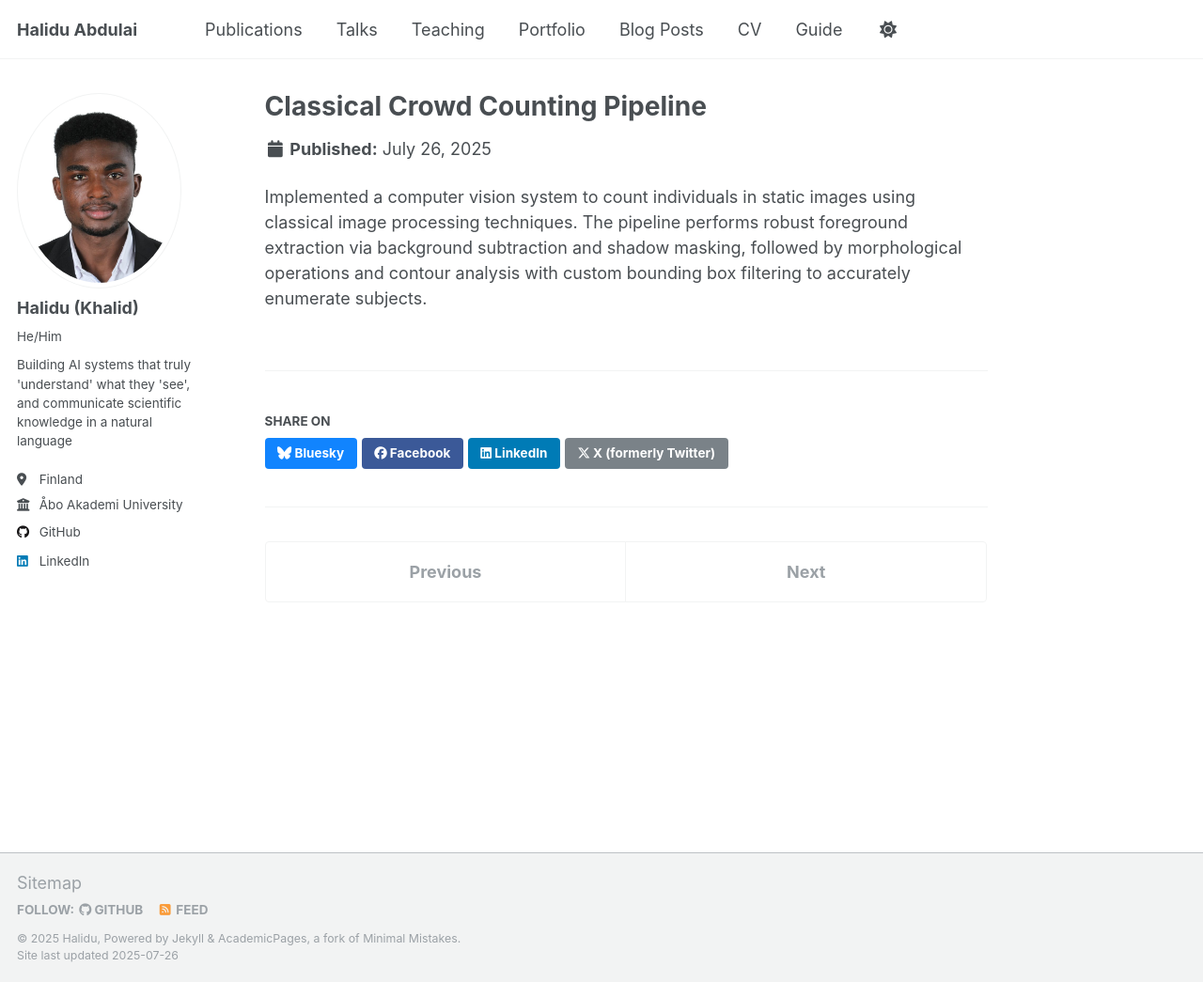
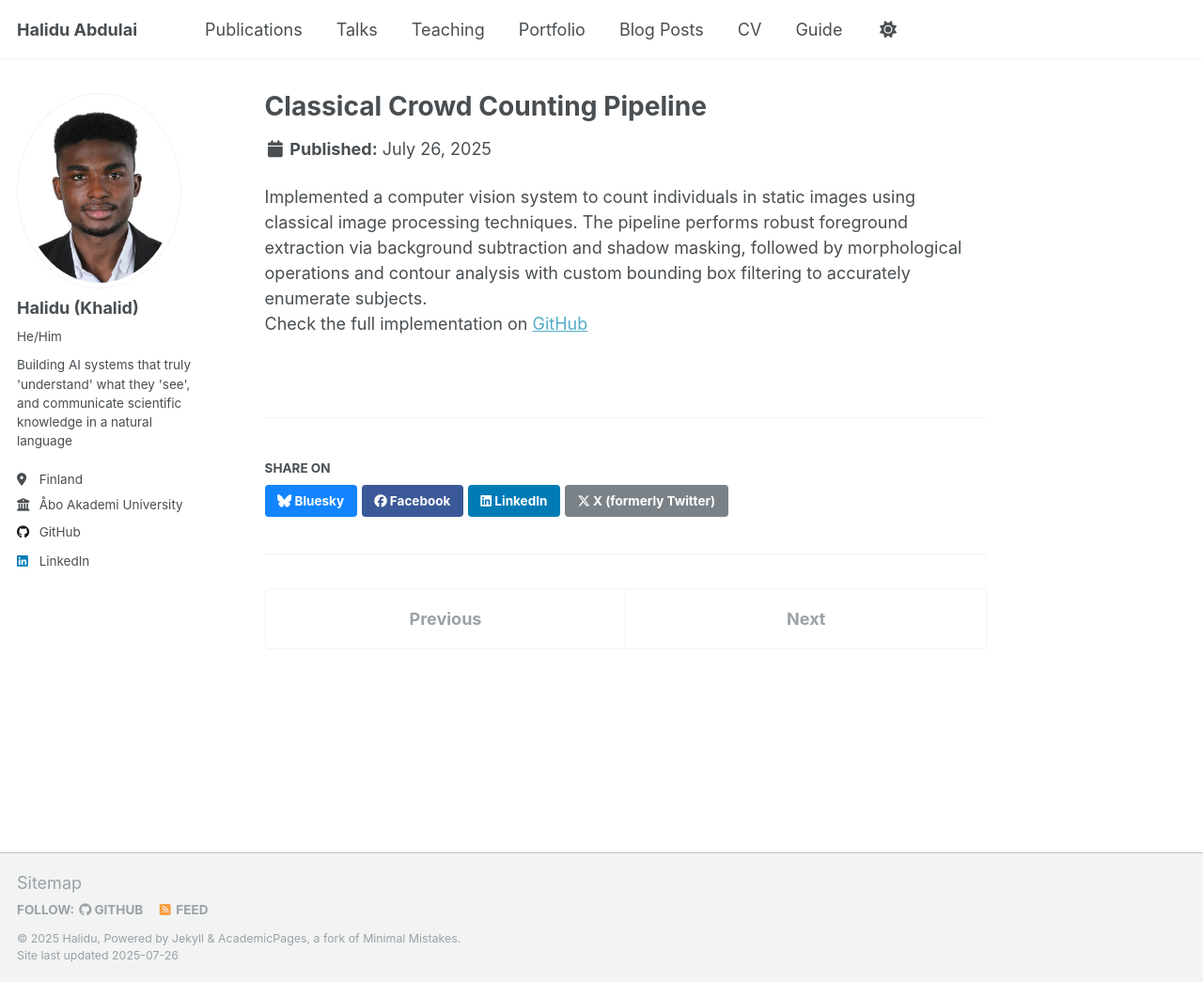
Before and after one commit to abdulaihalidu/abdulaihalidu.github.io, a Jekyll site: the page built from _portfolio/Classical Crowd Counting Pipeline.html, in a window 1280 px wide and 1045 px high. Shown: the whole window at 94% size. Built offline with Jekyll 4.4.1, drawn with Linux system fonts in a browser that asks for light colours; a script that is not in the unit is left out.

Commit message:
Update Classical Crowd Counting Pipeline.html

```diff
--- a/_portfolio/Classical Crowd Counting Pipeline.html
+++ b/_portfolio/Classical Crowd Counting Pipeline.html
@@ -5,3 +5,4 @@
 ---
 
 Implemented a computer vision system to count individuals in static images using classical image processing techniques. The pipeline performs robust foreground extraction via background subtraction and shadow masking, followed by morphological operations and contour analysis with custom bounding box filtering to accurately enumerate subjects.
+<p>Check the full implementation on <a href="https://github.com/abdulaihalidu/crowd-counter">GitHub</a></p>
```
